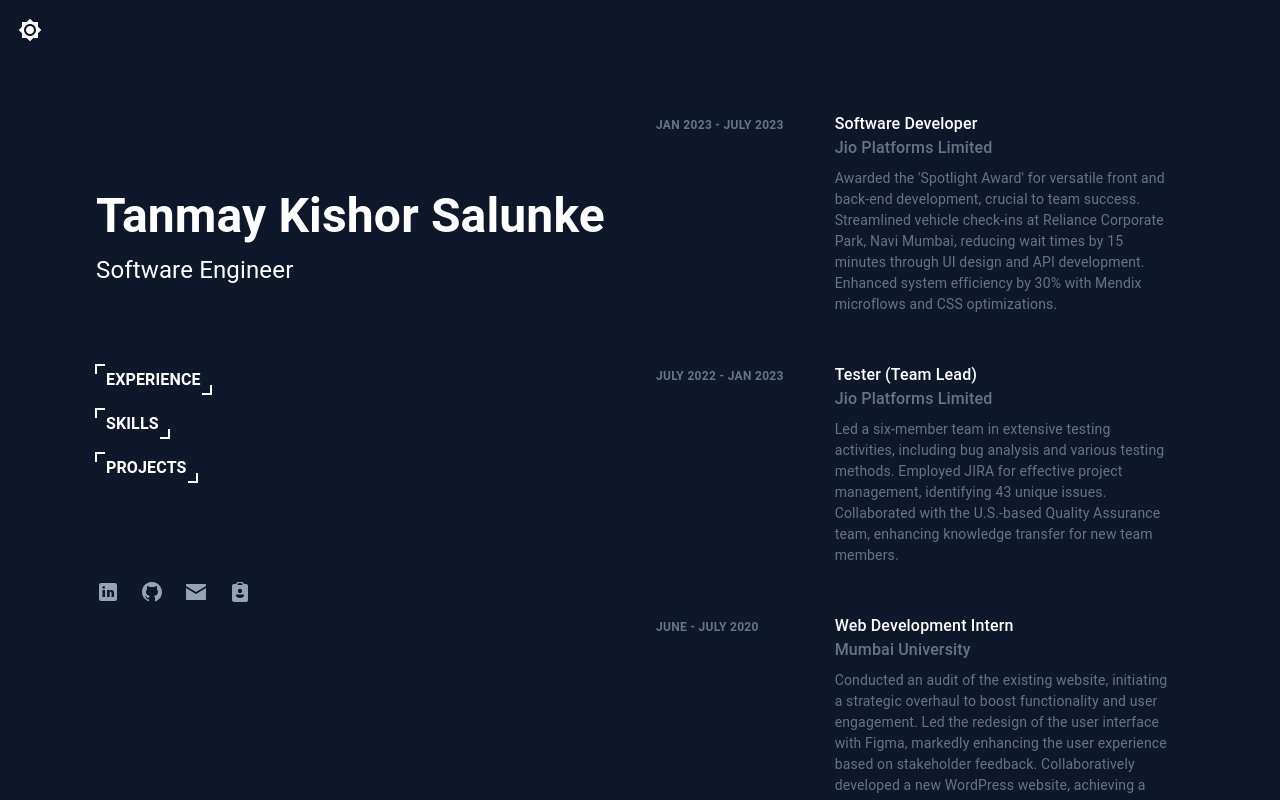
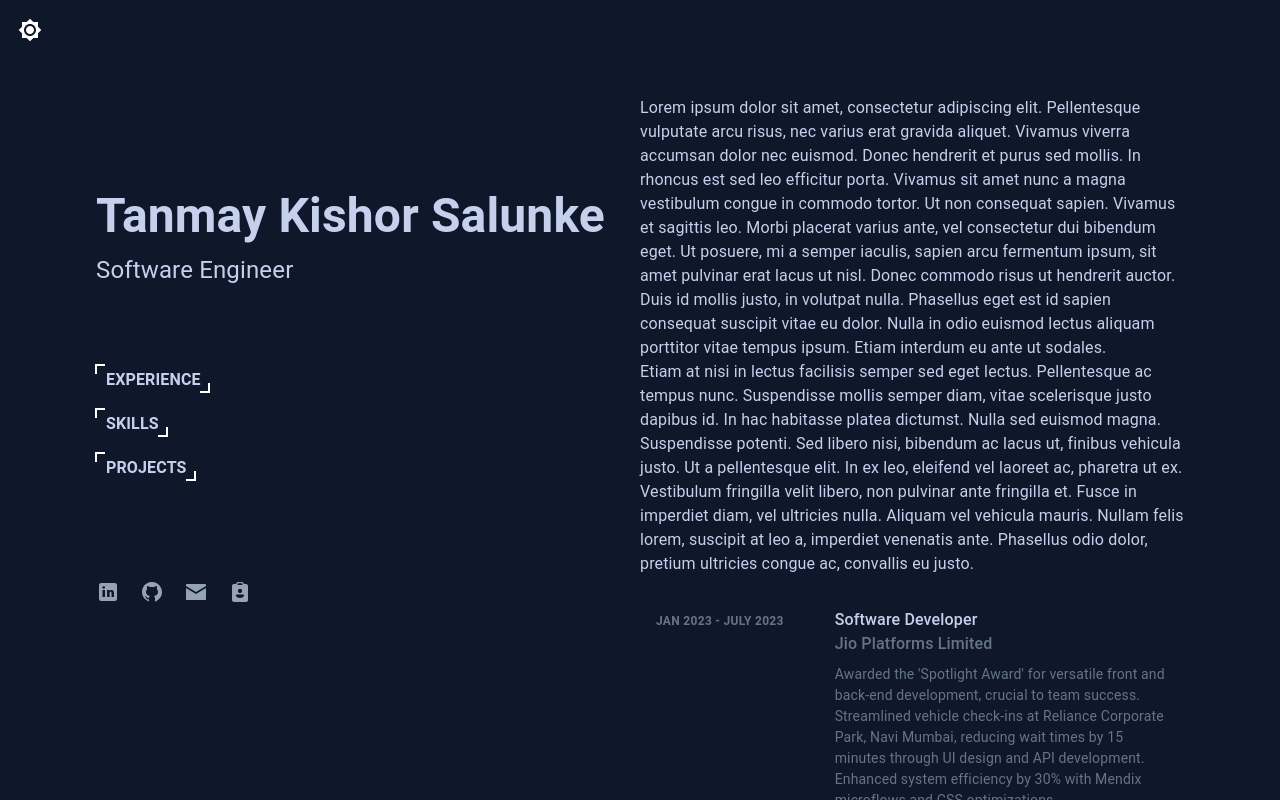
Before and after one commit to tanmaysalunke/webfol.io, a React (Create React App) app: page / in a window 1280 px wide. Built offline with nearby package versions, Linux system fonts and the light colour scheme.

Commit message:
Adjusted some colors and added Description component

```diff
--- a/src/App.css
+++ b/src/App.css
@@ -1,11 +1,11 @@
-@import url('https://fonts.googleapis.com/css2?family=Inter&display=swap');
+@import url("https://fonts.googleapis.com/css2?family=Inter&display=swap");
 
 body {
-    font-family: 'Inter', sans-serif;
+  font-family: "Inter", sans-serif;
   margin: 0;
   padding: 0;
   box-sizing: border-box;
-    background-color: #0F172A;
+  /* background-color: #0F172A; */
 }
 
 @media (min-width: 1024px) {
@@ -14,8 +14,8 @@ body {
     flex-direction: row;
     height: 100vh;
     overflow-y: auto;
-    background-color: #0F172A;
-    color: white;
+    /* background-color: #0F172A; */
+    /* color: white; */
     padding: 0 6rem 0 6rem;
   }
 
@@ -26,45 +26,17 @@ body {
     flex-direction: column;
   }
 
-  .main-content{
+  .main-content {
     padding-top: 6rem;
   }
-
-  /* .layout {
-    display: flex;
-    flex-direction: row;
-    height: 100vh;
-    overflow-y: auto;
-    background-color: #0F172A;
-    color: white;
-    padding: 0 6rem 0 6rem;
 }
-
-  .sidebar {
-    display: flex;
-    flex-direction: column;
-    position: fixed;
-    height: 100%;
-    justify-content: center;
-    padding: 0 3rem 0 3rem;
-  }
-
-  .main-content{
-    display: flex;
-    flex-direction: column;
-    align-items: flex-start;
-    flex-grow: 1;
-    height: auto;
-    padding: 0 3rem 0 3rem;
-  } */
-}
-@media (max-width: 1024px){
+@media (max-width: 1024px) {
   .layout {
     display: flex;
     flex-direction: column;
     height: auto;
-    background-color: #0F172A;
-    color: white;
+    /* background-color: #0F172A; */
+    /* color: white; */
     padding: 3rem 0 0 0;
   }
 
@@ -80,90 +52,91 @@ body {
     width: 100%;
   }
 
-  .sidebar header{
+  .sidebar header {
     display: none;
   }
 
-  #contact{
+  #contact {
     margin-top: 0rem;
   }
 
-  .contact-icons{
+  .contact-icons {
     margin: 0;
   }
 }
 
 /* Nav menu */
-.btn-menu{
-  cursor:pointer;
-	position:relative;
-	padding:5px 10px;
-	border-top-right-radius:10px;
-	border-bottom-left-radius:10px;
-	transition:all 1s;
-	&:after,&:before{
-		content:" ";
-		width:10px;
-		height:10px;
-		position:absolute;
-		border :0px solid #fff;
-		transition:all 1s;
+.btn-menu {
+  cursor: pointer;
+  position: relative;
+  padding: 5px 10px;
+  border-top-right-radius: 10px;
+  border-bottom-left-radius: 10px;
+  transition: all 1s;
+  &:after,
+  &:before {
+    content: " ";
+    width: 10px;
+    height: 10px;
+    position: absolute;
+    border: 0px solid #fff;
+    transition: all 1s;
   }
-	&:after{
-		top:-1px;
-		left:-1px;
-		border-top:2px solid white;
-		border-left:2px solid white;
+  &:after {
+    top: -1px;
+    left: -1px;
+    border-top: 2px solid white;
+    border-left: 2px solid white;
   }
-	&:before{
-		bottom:-1px;
-		right:-1px;
-		border-bottom:2px solid white;
-		border-right:2px solid white;
+  &:before {
+    bottom: 1px;
+    right: 1px;
+    border-bottom: 2px solid white;
+    border-right: 2px solid white;
   }
-	&:hover{
-		border-top-right-radius:0px;
-	  border-bottom-left-radius:0px;
-		&:before,&:after{
-			width:100%;
-			height:100%;
+  &:hover {
+    border-top-right-radius: 0px;
+    border-bottom-left-radius: 0px;
+    &:before,
+    &:after {
+      width: 100%;
+      height: 100%;
     }
   }
 }
 
-
-.section-header{
+.section-header {
   text-transform: uppercase;
   padding-top: 1rem;
 
-  @media only screen and (min-width: 1024px){
+  @media only screen and (min-width: 1024px) {
     display: none;
   }
 }
 
-#about a{
+#about a {
   font-size: 3rem;
   font-weight: 700;
   text-decoration: none;
-  color: white;
+  /* color: white; */
 }
 
-.subtitle{
+.subtitle {
   /* color: #C5D1EC; */
   font-size: 1.5rem;
-  color: #fff;
+  /* color: #fff; */
 }
 
-#experience{
+#experience {
   width: 100%;
 }
 
-.exp{
+.exp {
   padding: 1rem;
 
-  &:hover{
+  &:hover {
     transition: all 0.3s;
-  background: rgba(30,41,59,.5);
+    background: rgba(30, 41, 59, 0.5);
     border-radius: 16px;
     box-shadow: 0 4px 30px rgba(0, 0, 0, 0.1);
     backdrop-filter: blur(0px);
@@ -171,51 +144,50 @@ body {
   }
 }
 
-
-.exp-title{
+.exp-title {
   font-weight: 500;
   font-size: 1rem;
   margin-bottom: 0;
 }
 
-.exp-company{
+.exp-company {
   font-weight: 500;
   font-size: 1rem;
   --tw-text-opacity: 1;
-  color: rgb(100 116 139/var(--tw-text-opacity));
+  color: rgb(100 116 139 / var(--tw-text-opacity));
   margin-bottom: 0.5rem;
 }
 
-.exp-description{
+.exp-description {
   font-size: 0.875rem;
   --tw-text-opacity: 1;
-  color: rgb(100 116 139/var(--tw-text-opacity));
+  color: rgb(100 116 139 / var(--tw-text-opacity));
 }
 
-.exp-duration{
+.exp-duration {
   --tw-text-opacity: 1;
-  color: rgb(100 116 139/var(--tw-text-opacity));
-  padding-top:0.25rem;
-  letter-spacing: .025em;
+  color: rgb(100 116 139 / var(--tw-text-opacity));
+  padding-top: 0.25rem;
+  letter-spacing: 0.025em;
   font-weight: 600;
   font-size: 0.75rem;
 }
 
-header a{
+header a {
   text-decoration: none;
-  color: #fff;
+  /* color: #fff; */
   font-weight: 700;
 }
 
-header li{
+header li {
   padding-bottom: 20px;
 }
 
-header a:active, a:hover, a:focus{
+/* header a:active, a:hover, a:focus{
   color: #C5D1EC;
-}
+} */
 
-header ul{
+header ul {
   margin-top: 4rem;
   margin-bottom: 4rem;
   list-style: none;
@@ -223,16 +195,16 @@ header ul{
 }
 
 /* Contact Icons */
-.contact-icons{
+.contact-icons {
   display: flex;
   flex-direction: row;
   margin: 1rem 0;
 }
 
-.contact-icons img{
+.contact-icons img {
   /* filter: invert(100%) sepia(100%) saturate(1%) hue-rotate(112deg) brightness(102%) contrast(101%); Change SVG Color */
   margin-right: 1.25rem;
-  &:hover{
+  &:hover {
     scale: 1.5;
     transition: all 0.3s;
   }
@@ -246,15 +218,15 @@ header ul{
 }
 
 .skill-tag {
-  border: 1px solid #94A3B8;
-  color: #94A3B8;
+  border: 1px solid #94a3b8;
+  color: #94a3b8;
   padding: 5px 10px;
   border-radius: 15px;
   font-size: 0.8em;
-  &:hover{
+  &:hover {
     transition: all 0.3s;
-    background-color: #94A3B8;
-    color: #0F172A;
+    background-color: #94a3b8;
+    color: #0f172a;
   }
 }
 
@@ -274,7 +246,7 @@ header ul{
   justify-content: center;
 }
 
-.FAB-icon{
+.FAB-icon {
   height: 30px;
   width: 30px;
 }
--- a/src/App.tsx
+++ b/src/App.tsx
@@ -3,12 +3,8 @@ import "bootstrap/dist/css/bootstrap.min.css";
 import { ThemeProvider, createTheme } from "@mui/material/styles";
 import CssBaseline from "@mui/material/CssBaseline";
 import IconButton from "@mui/material/IconButton";
-// import SunIcon from "@mui/icons-material/Brightness7"; // Sun icon
-// import MoonIcon from "@mui/icons-material/Brightness2"; // Moon icon
-
 import BrightnessHighIcon from "@mui/icons-material/BrightnessHigh"; // Sun icon
 import NightsStayIcon from "@mui/icons-material/NightsStay"; // Moon icon
-
 import "./App.css";
 import Header from "./Header";
 import About from "./About";
@@ -16,6 +12,7 @@ import Skills from "./Skills";
 import Projects from "./Projects";
 import Contact from "./Contact";
 import Experience from "./Experience";
+import Description from "./Description";
 
 const App: React.FC = () => {
   const [darkMode, setDarkMode] = useState(true);
@@ -28,20 +25,45 @@ const App: React.FC = () => {
             // Palette for dark mode
             primary: { main: "#90caf9" },
             secondary: { main: "#f48fb1" },
-            background: { default: "#121212", paper: "#424242" },
+            background: { default: "#0F172A", paper: "#424242" },
             text: { primary: "#ffffff", secondary: "#aaaaaa" },
           }
         : {
             // Palette for light mode
             primary: { main: "#1976d2" },
             secondary: { main: "#dc004e" },
-            background: { default: "#ffffff", paper: "#f5f5f5" },
+            background: { default: "#e4e5f1", paper: "#f5f5f5" },
             text: { primary: "#000000", secondary: "#555555" },
           }),
     },
   });
 
-  const theme = createTheme(getDesignTokens(darkMode ? "dark" : "light"));
+  const theme = createTheme(getDesignTokens(darkMode ? "dark" : "light"), {
+    components: {
+      MuiCssBaseline: {
+        styleOverrides: {
+          a: {
+            color: darkMode ? "#C5D1EC" : "#0F172A", // Use your theme link colors here
+            textDecoration: "none", // Optional: remove underline from links
+            "&:hover": {
+              // textDecoration: "underline", // Optional: underline on hover
+            },
+          },
+          p: {
+            color: darkMode ? "#C5D1EC" : "#0F172A",
+          },
+          ".btn-menu": {
+            "&:after": {
+              color: darkMode ? "#C5D1EC" : "#0F172A",
+            },
+            "&:before": {
+              color: darkMode ? "#C5D1EC" : "#0F172A",
+            }, //check why not working
+          },
+        },
+      },
+    },
+  });
 
   const toggleDarkTheme = () => {
     setDarkMode(!darkMode);
@@ -65,11 +87,9 @@ const App: React.FC = () => {
           <Contact />
         </div>
         <div className="col-6 main-content">
-          {/* Long description, Experience, Projects, etc. */}
-          {/* <section>
-          <h2>About</h2>
-          <p>Long description...</p>
-        </section> */}
+          <section>
+            <Description />
+          </section>
           <section>
             <Experience />
           </section>
--- /dev/null
+++ b/src/Description.tsx
@@ -0,0 +1,34 @@
+import React from "react";
+
+const Description = () => {
+  return (
+    <section id="skills">
+      <p>
+        Lorem ipsum dolor sit amet, consectetur adipiscing elit. Pellentesque
+        vulputate arcu risus, nec varius erat gravida aliquet. Vivamus viverra
+        accumsan dolor nec euismod. Donec hendrerit et purus sed mollis. In
+        rhoncus est sed leo efficitur porta. Vivamus sit amet nunc a magna
+        vestibulum congue in commodo tortor. Ut non consequat sapien. Vivamus et
+        sagittis leo. Morbi placerat varius ante, vel consectetur dui bibendum
+        eget. Ut posuere, mi a semper iaculis, sapien arcu fermentum ipsum, sit
+        amet pulvinar erat lacus ut nisl. Donec commodo risus ut hendrerit
+        auctor. Duis id mollis justo, in volutpat nulla. Phasellus eget est id
+        sapien consequat suscipit vitae eu dolor. Nulla in odio euismod lectus
+        aliquam porttitor vitae tempus ipsum. Etiam interdum eu ante ut sodales.
+        <br />
+        Etiam at nisi in lectus facilisis semper sed eget lectus. Pellentesque
+        ac tempus nunc. Suspendisse mollis semper diam, vitae scelerisque justo
+        dapibus id. In hac habitasse platea dictumst. Nulla sed euismod magna.
+        Suspendisse potenti. Sed libero nisi, bibendum ac lacus ut, finibus
+        vehicula justo. Ut a pellentesque elit. In ex leo, eleifend vel laoreet
+        ac, pharetra ut ex. Vestibulum fringilla velit libero, non pulvinar ante
+        fringilla et. Fusce in imperdiet diam, vel ultricies nulla. Aliquam vel
+        vehicula mauris. Nullam felis lorem, suscipit at leo a, imperdiet
+        venenatis ante. Phasellus odio dolor, pretium ultricies congue ac,
+        convallis eu justo.
+      </p>
+    </section>
+  );
+};
+
+export default Description;
```
Lines whose indentation alone changed are shown as unchanged.
